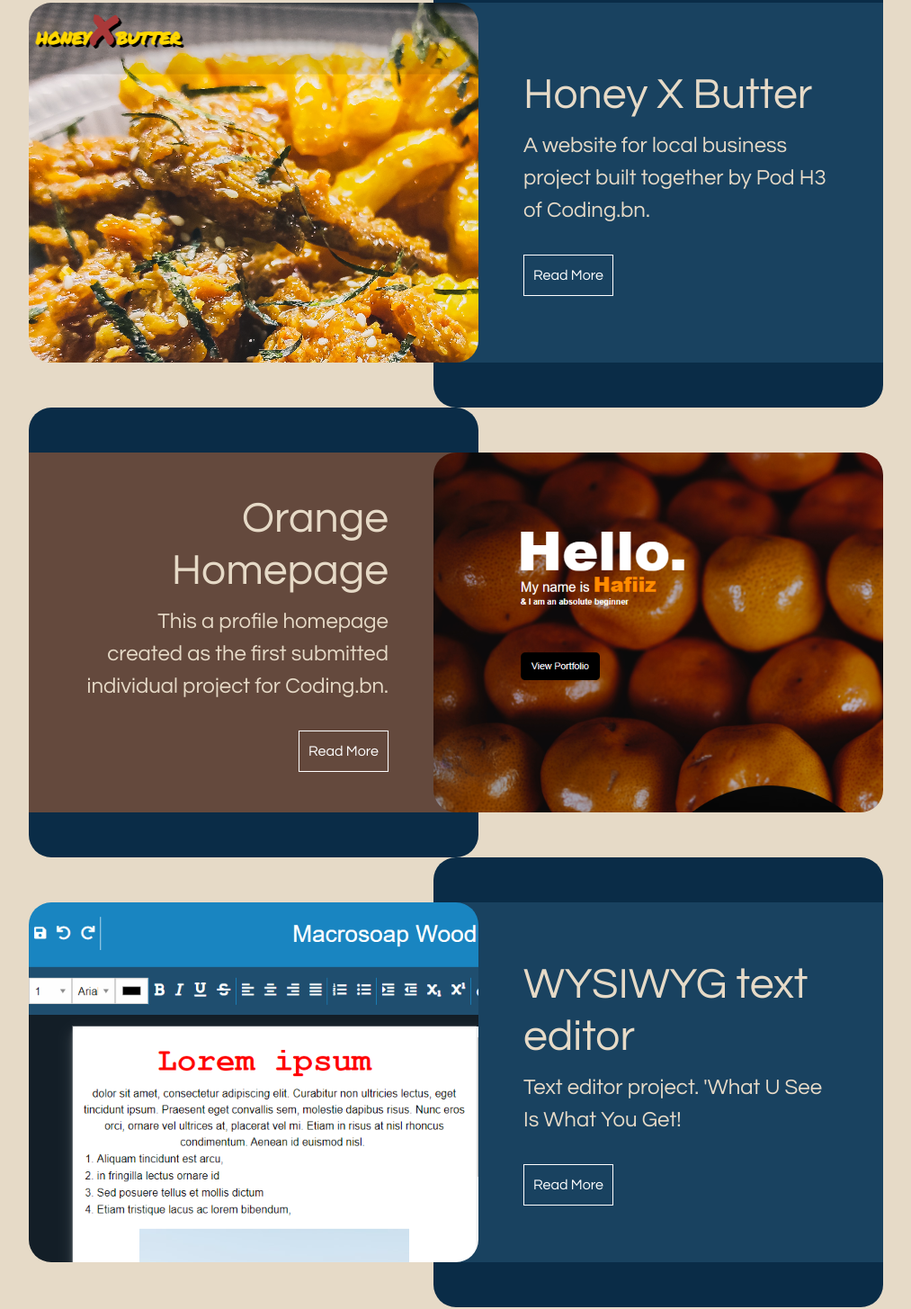
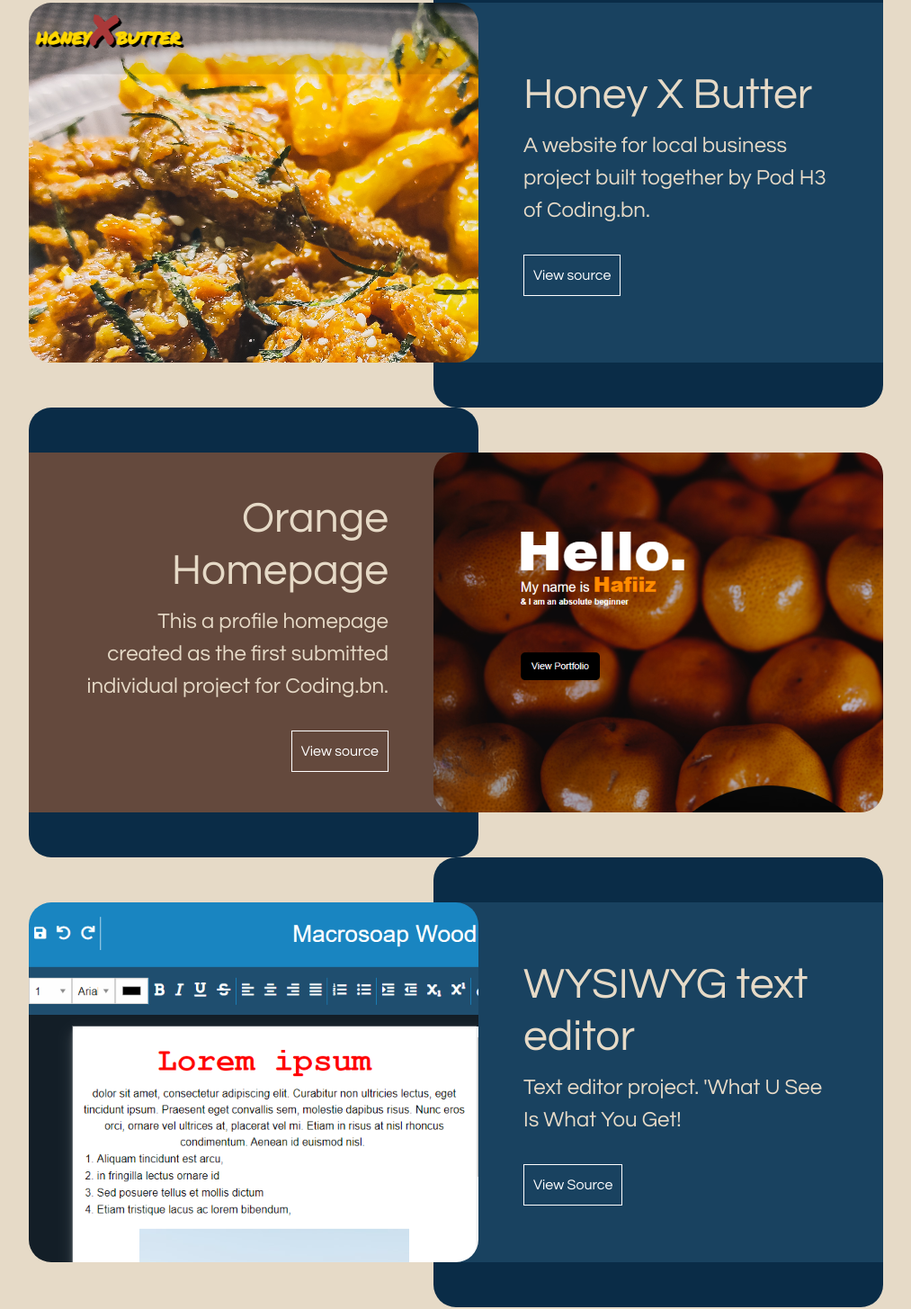
Before and after one commit to h2503/H25.03-Profile-page, a plain HTML site: page index.html in a window 1280 px wide. Shown: the part 1207-2662 px from the top of the page at 90% size, without its empty margins (133-1146 px from the left). Drawn offline with nearby package versions, Linux system fonts and the light colour scheme.

Commit message:
Update index.html

```diff
--- a/index.html
+++ b/index.html
@@ -116,7 +116,7 @@
             <div class="content">
               <h2>Honey X Butter</h2>
               <p>A website for local business project built together by Pod H3 of Coding.bn. </p>
-              <a href="https://github.com/h2503/HoneyXButter-CB-" target="_blank">Read More</a>
+              <a href="https://github.com/h2503/HoneyXButter-CB-" target="_blank">View source</a>
             </div>
           </div>
         </div>
@@ -129,7 +129,7 @@
             <div class="content">
               <h2>Orange Homepage</h2>
               <p>This a profile homepage created as the first submitted individual project for Coding.bn.</p>
-              <a href="https://codepen.io/h25-03/pen/XWNQgqv" target="_blank">Read More</a>
+              <a href="https://codepen.io/h25-03/pen/XWNQgqv" target="_blank">View source</a>
             </div>
           </div>
         </div>
@@ -142,7 +142,7 @@
             <div class="content">
               <h2>WYSIWYG text editor</h2>
               <p>Text editor project. 'What U See Is What You Get!</p>
-              <a href="https://codepen.io/h25-03/pen/GRrNzVY" target="_blank">Read More</a>
+              <a href="https://codepen.io/h25-03/pen/GRrNzVY" target="_blank">View Source</a>
             </div>
           </div>
         </div>
```
